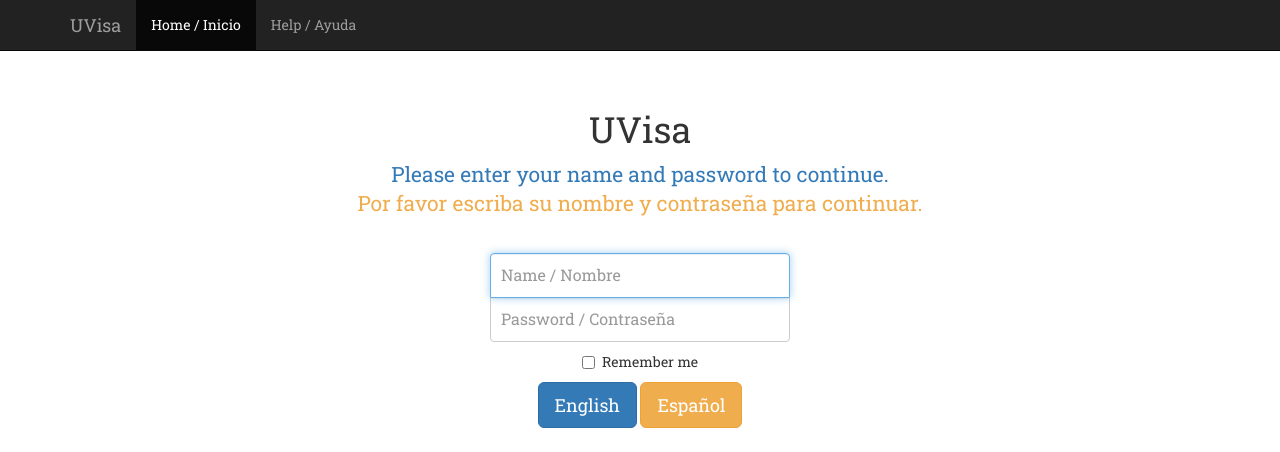
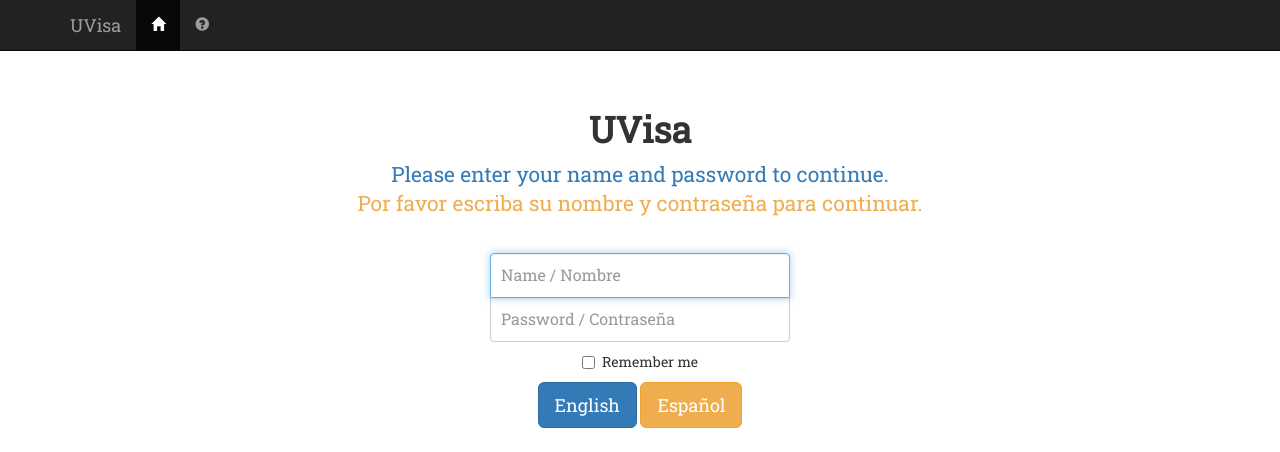
Before and after one commit to sravanti/UVisa, a PHP site: page / in a window 1280 px wide. Shown: the top 452 px of the page. Run offline with PHP 8.4, Linux system fonts and the light colour scheme; some libraries are stand-ins or nearby versions.

Commit message:
nav graphics
Switched text for symbols on navigation bar

```diff
--- a/public-html/index.php
+++ b/public-html/index.php
@@ -47,8 +47,8 @@
         </div>
         <div id="navbar" class="collapse navbar-collapse">
           <ul class="nav navbar-nav">
-            <li class="active"><a href="#">Home / Inicio</a></li>
-            <li><a href="#help">Help / Ayuda</a></li>
+            <li class="active"><a href="#"><span class="glyphicon glyphicon-home" aria-hidden="true"></span></a></li>
+            <li><a href="#help"><span class="glyphicon glyphicon-question-sign" aria-hidden="true"></span></a></li>
           </ul>
         </div><!--/.nav-collapse -->
       </div>
--- a/public-html/style.css
+++ b/public-html/style.css
@@ -4,6 +4,9 @@ body {
 }
 p {
 	color: #337AB7;
+}
+h1 {
+  font-weight: bold;
 }
 .starter-template {
   padding: 40px 15px;
```
